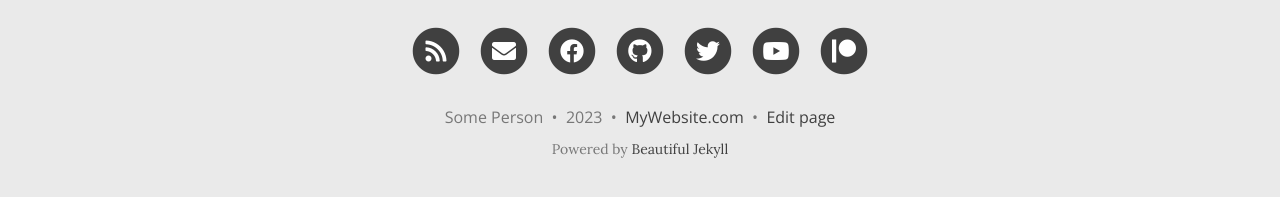
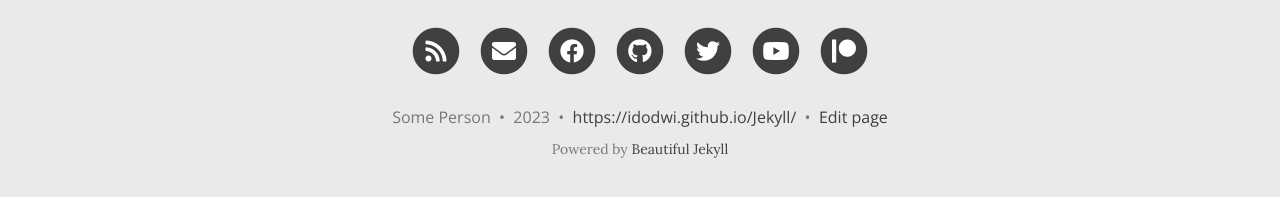
Before and after one commit to idodwi/Jekyll, a Jekyll site: the page built from index.html, in a window 1280 px wide and 1252 px high. Shown: the part 1042-1239 px from the top of the window. Built offline with Jekyll 4.4.1, drawn with Linux system fonts in a browser that asks for light colours; nearby versions of some CDN libraries; the list of posts is cut into pages by our own code; comment, search, counter and statistics services are not loaded.

Commit message:
Update _config.yml

```diff
--- a/_config.yml
+++ b/_config.yml
@@ -94,7 +94,7 @@ share-links-active:
 
 # How to display the link to your website in the footer
 # Remove this if you don't want a link in the footer
-url-pretty: "MyWebsite.com"
+url-pretty: "https://idodwi.github.io/Jekyll/"
 
 # Excerpt word length - Truncate the excerpt of each post on the feed page to the specified number of words
 excerpt_length: 50
```
